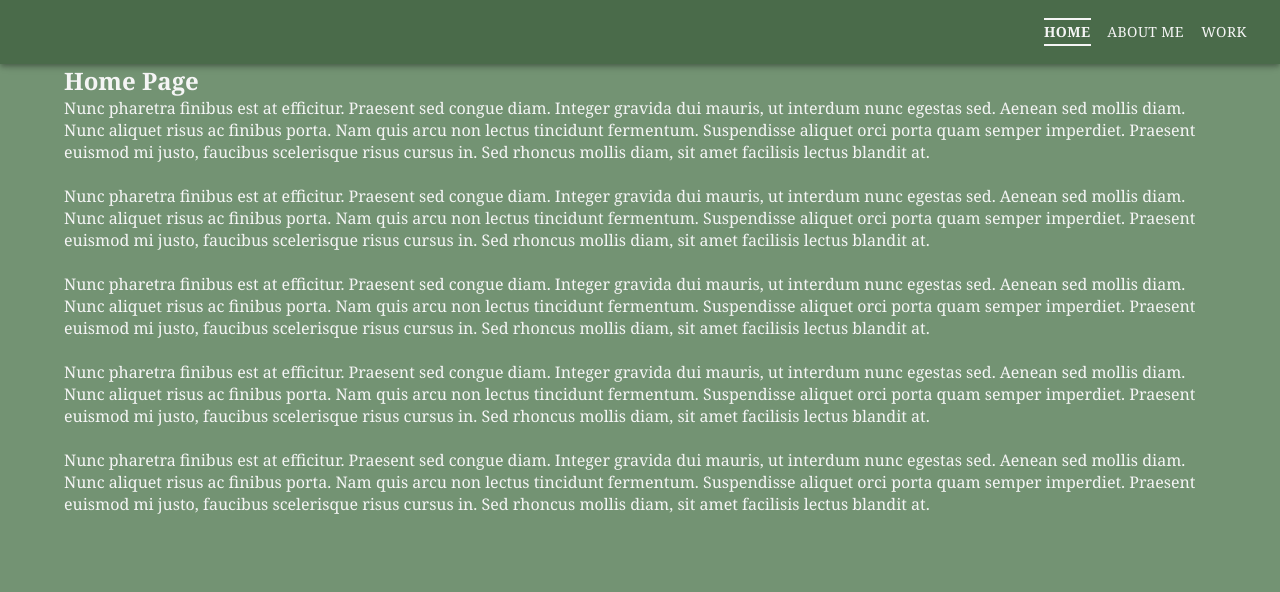
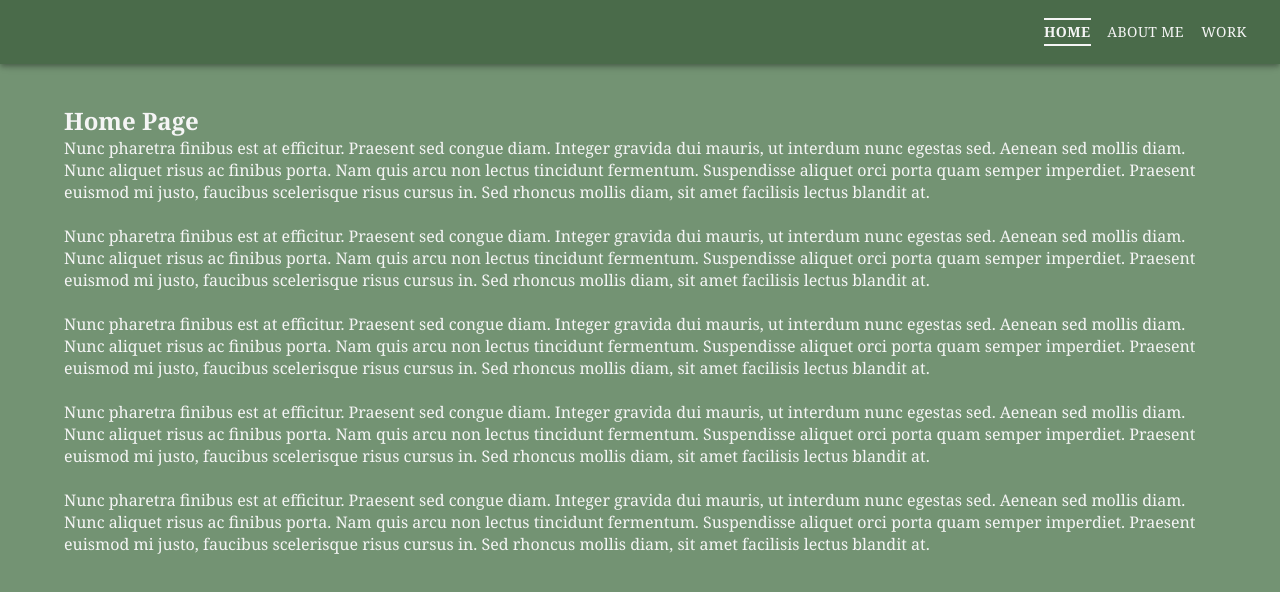
Before and after one commit to elisestankus/elisestankus-portfolio, a React (Vite) app: page / in a window 1280 px wide. Shown: the top 592 px of the page. Built offline with nearby package versions, Linux system fonts and the light colour scheme.

Commit message:
added margins to box

```diff
--- a/src/App.jsx
+++ b/src/App.jsx
@@ -9,7 +9,7 @@ function App() {
   return (
     <>
       <Nav />
-      <Box component="main" sx={{ m: 5, p: 3 }}>
+      <Box component="main" sx={{ my: 10, mx: 5, p: 3 }}>
         <Outlet />
       </Box>
       {/* <Footer /> */}
```
